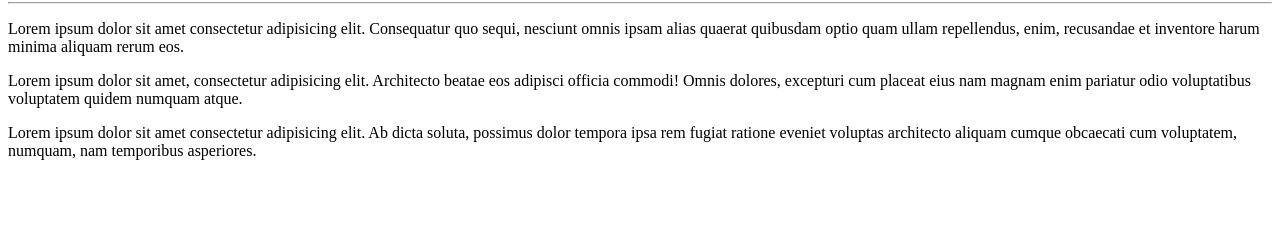
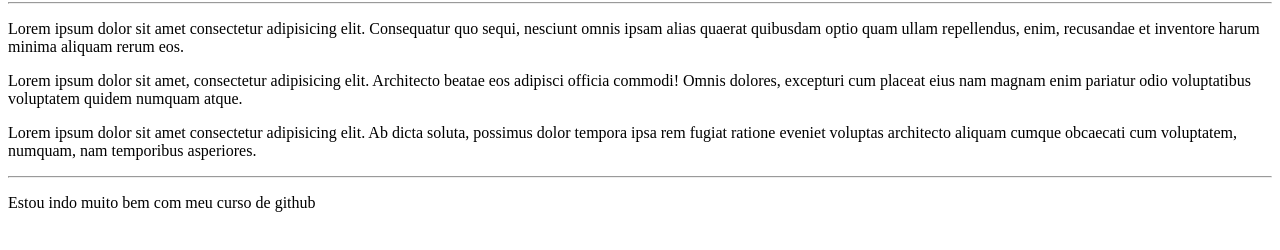
Before and after one commit to francisco922/Agora-Vai, a plain HTML site: page Site-Exemplo/index.html in a window 1280 px wide. Shown: the part 78-328 px from the top of the page. Drawn offline with Linux system fonts and the light colour scheme.

Commit message:
add um parágrafo diferente

```diff
--- a/Site-Exemplo/index.html
+++ b/Site-Exemplo/index.html
@@ -13,5 +13,9 @@
 
     <p>Lorem ipsum dolor sit amet, consectetur adipisicing elit. Architecto beatae eos adipisci officia commodi! Omnis dolores, excepturi cum placeat eius nam magnam enim pariatur odio voluptatibus voluptatem quidem numquam atque.</p>
     <p>Lorem ipsum dolor sit amet consectetur adipisicing elit. Ab dicta soluta, possimus dolor tempora ipsa rem fugiat ratione eveniet voluptas architecto aliquam cumque obcaecati cum voluptatem, numquam, nam temporibus asperiores.</p>
+    <hr>
+    <p>
+        Estou indo muito bem com meu curso de github
+    </p>
 </body>
 </html>
```
